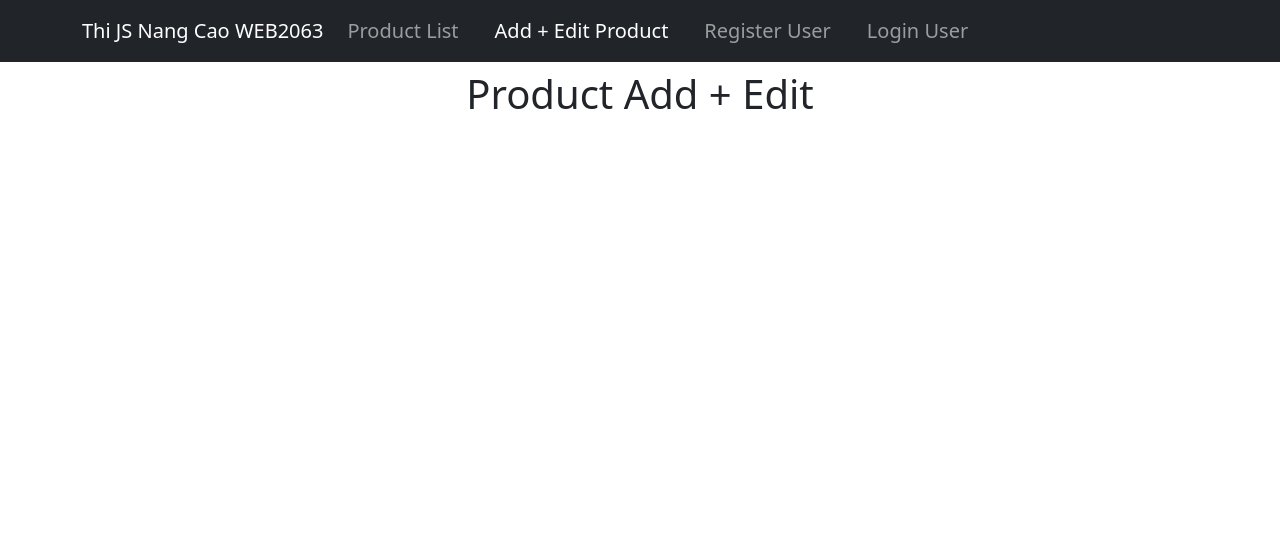
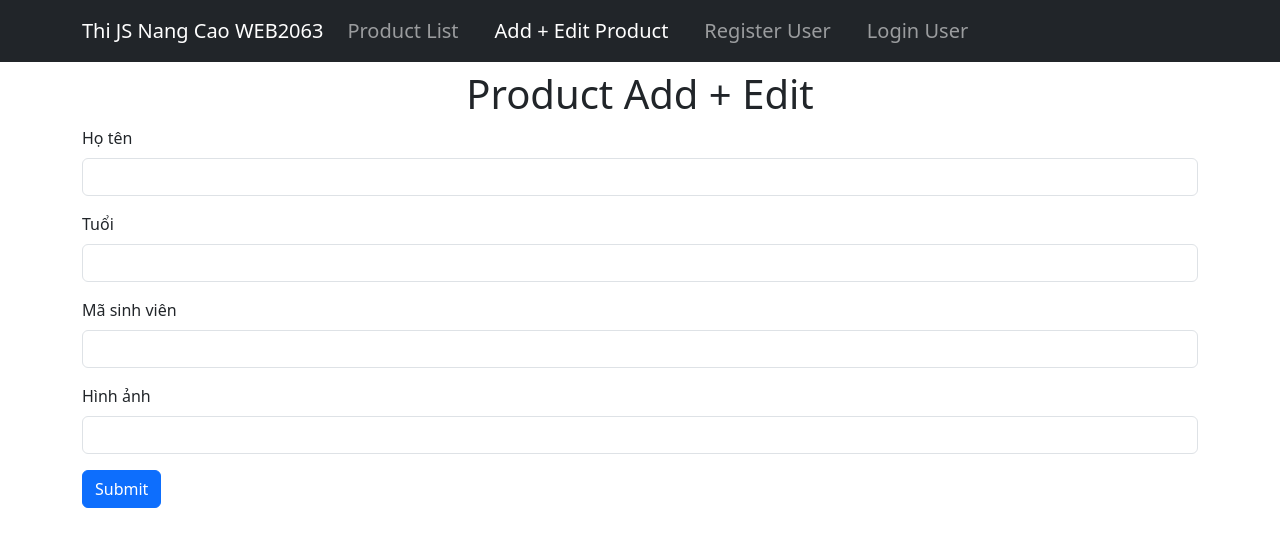
Before and after one commit to loan018/js-nang-cao, a website: page add.html in a window 1280 px wide. Drawn offline with nearby package versions, Linux system fonts and the light colour scheme.

Commit message:
thêm mới

```diff
--- a/add.html
+++ b/add.html
@@ -36,9 +36,27 @@
     </nav>
     <div class="container">
       <h1 class="text-center my-2">Product Add + Edit</h1>
-
+      <form onsubmit="handleSubmit(event)">
+        <div class="mb-3">
+          <label for="name" class="form-label">Họ tên</label>
+          <input type="text" class="form-control" id="name" />
+        </div>
+        <div class="mb-3">
+          <label for="age" class="form-label">Tuổi</label>
+          <input type="number" class="form-control" id="age" />
+        </div>
+        <div class="mb-3">
+          <label for="msv" class="form-label">Mã sinh viên</label>
+          <input type="text" class="form-control" id="msv" />
+        </div>
+        <div class="mb-3">
+          <label for="img" class="form-label">Hình ảnh</label>
+          <input type="text" class="form-control" id="img" />
+        </div>
+        <button type="submit" class="btn btn-primary">Submit</button>
+      </form>
     </div>
     <script src="https://cdnjs.cloudflare.com/ajax/libs/axios/1.7.7/axios.min.js"></script>
-
+    <script src="add.js"></script>
   </body>
 </html>
--- /dev/null
+++ b/add.js
@@ -0,0 +1,25 @@
+
+async function handleSubmit(event) {
+  event.preventDefault();
+  const name = document.getElementById("name").value;
+  const age = document.getElementById("age").value;
+  const msv = document.getElementById("msv").value;
+  const img = document.getElementById("img").value;
+  if(!name|| !age||!msv||!img){
+     alert("Hiện thị đủ thông tin");
+     return;
+  }
+  try {
+    const data ={
+    name,
+    age,
+    msv,
+    img,
+  };
+   await axios.post(`http://localhost:3000/student`,data)
+    location.href = 'index.html'
+    alert("Thêm mới thành công")
+  } catch (error) {
+    console.error(error)
+  }
+}
```
Also changed, not shown: db.json (+7 -0 lines), README.md.
